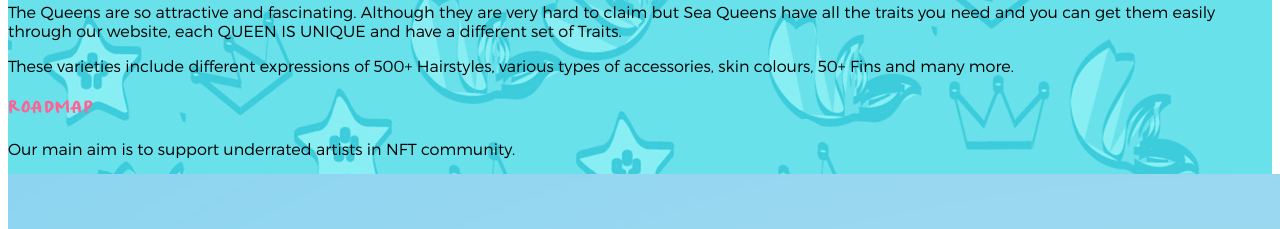
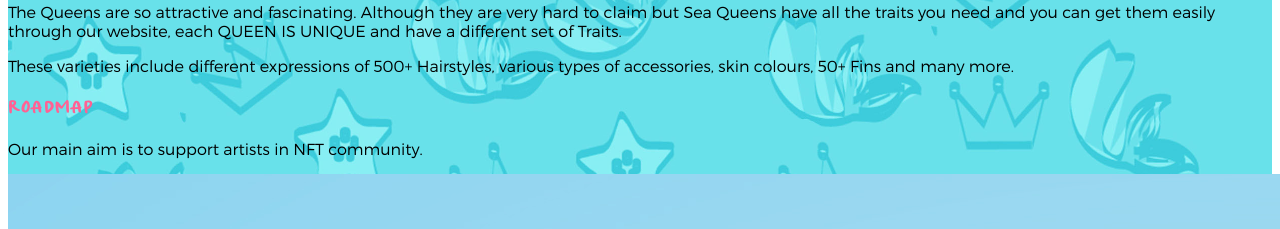
Before and after one commit to khatriji2510/mermaids, a Next.js app: page / in a window 1280 px wide. Shown: the part 1000-1229 px from the top of the page. Built offline with nearby package versions, Linux system fonts and the light colour scheme.

Commit message:
Update index.js

```diff
--- a/pages/index.js
+++ b/pages/index.js
@@ -73,7 +73,7 @@ export default function Home() {
               <div id="roadmap" className="">
 
               <h2 className="text-6xl text-center Poppitandfinchsans text-blau my-4">ROADMAP</h2>
-              <p className="text-3xl text-black my-6  montserrat"><span className="font-bold"> Our main aim is to support underrated artists in NFT community.</span>
+              <p className="text-3xl text-black my-6  montserrat"><span className="font-bold"> Our main aim is to support artists in NFT community.</span>
               </p>
               <img src="/images/roadmap.jpg"/>
               <p className="text-xl text-black my-6  montserrat"><span className="font-bold underline"> TO BE CONTINUED</span> ...........
```
